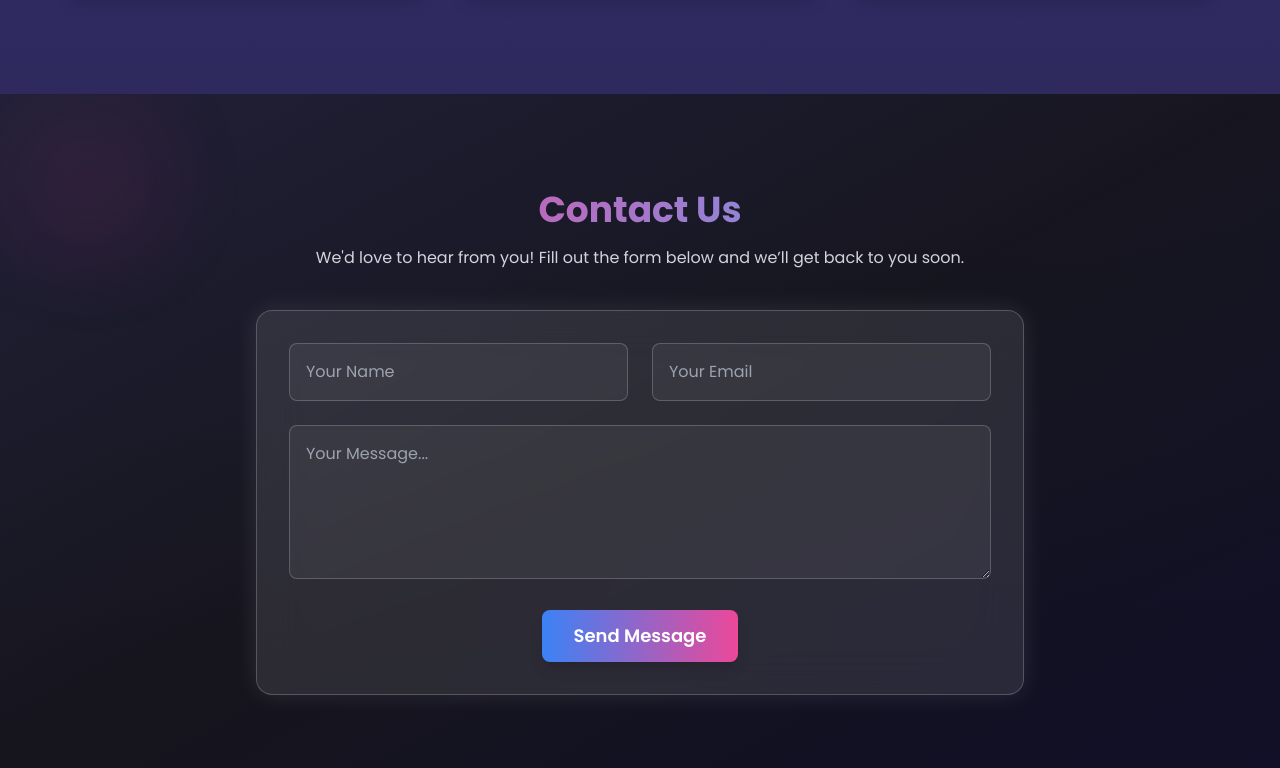
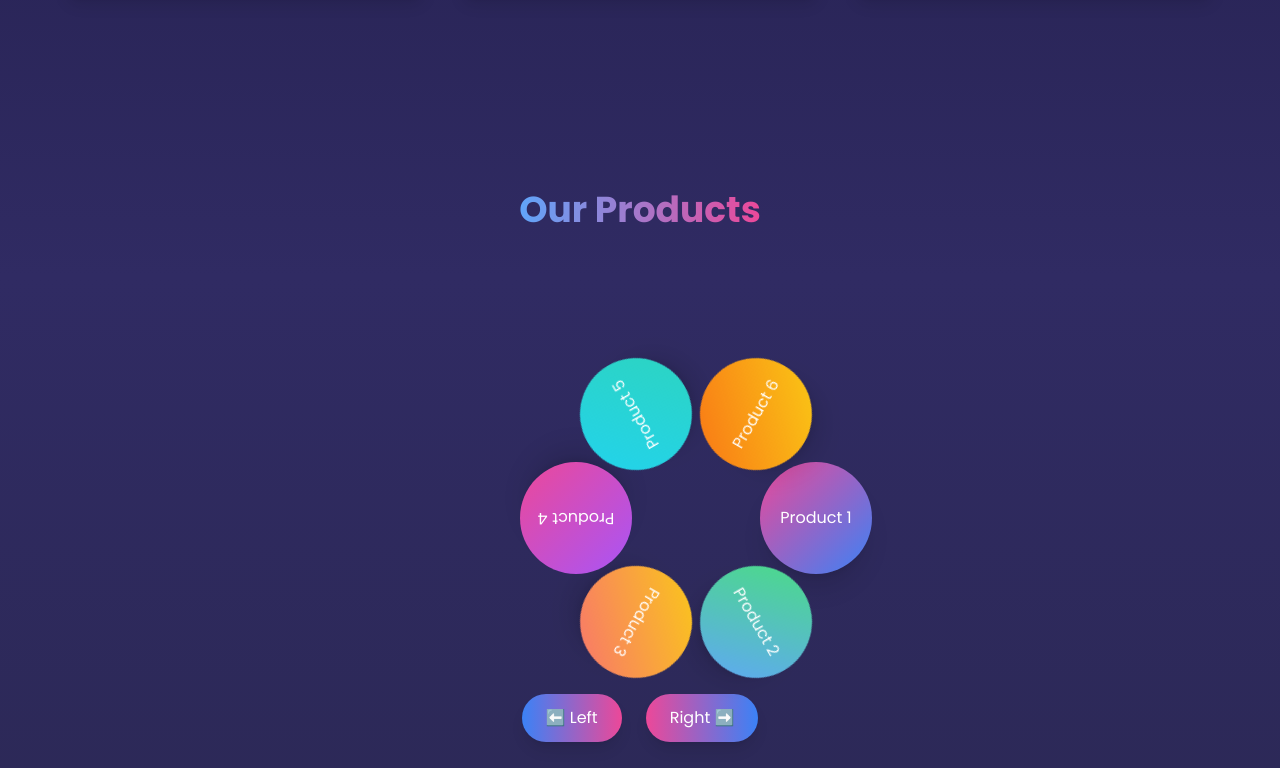
Before and after one commit to tech242242/glassmorphism-website, a React (Vite) app: page / in a window 1280 px wide. Shown: the part 1372-2140 px from the top of the page. Built offline with nearby package versions, Linux system fonts and the light colour scheme.

Commit message:
Update App.jsx

```diff
--- a/src/App.jsx
+++ b/src/App.jsx
@@ -2,7 +2,8 @@ import { motion } from "framer-motion";
 import Navbar from "./components/Navbar";
 import HeroSection from "./components/HeroSection";
 import Features from "./components/Features";
-import Contact from "./components/Contact"; // 🧩 Added Contact Section
+import ProductCarousel from "./components/ProductCarousel"; // 🌀 Added Product Carousel
+import Contact from "./components/Contact"; // 💌 Contact Section
 import Footer from "./components/Footer";
 import ThemeManager from "./components/ThemeManager";
 
@@ -33,11 +34,20 @@ export default function App() {
         <Features />
       </motion.div>
 
-      {/* 💌 Contact Section (added here before Footer) */}
+      {/* 🌀 Product Carousel Section */}
+      <motion.div
+        initial={{ opacity: 0, y: 40 }}
+        animate={{ opacity: 1, y: 0 }}
+        transition={{ delay: 1, duration: 1 }}
+      >
+        <ProductCarousel />
+      </motion.div>
+
+      {/* 💌 Contact Section */}
       <motion.div
         initial={{ opacity: 0, y: 40 }}
         whileInView={{ opacity: 1, y: 0 }}
-        transition={{ delay: 0.8, duration: 1 }}
+        transition={{ delay: 1.2, duration: 1 }}
       >
         <Contact />
       </motion.div>
@@ -46,7 +56,7 @@ export default function App() {
       <motion.div
         initial={{ opacity: 0 }}
         animate={{ opacity: 1 }}
-        transition={{ delay: 1.2 }}
+        transition={{ delay: 1.5 }}
       >
         <Footer />
       </motion.div>
```
